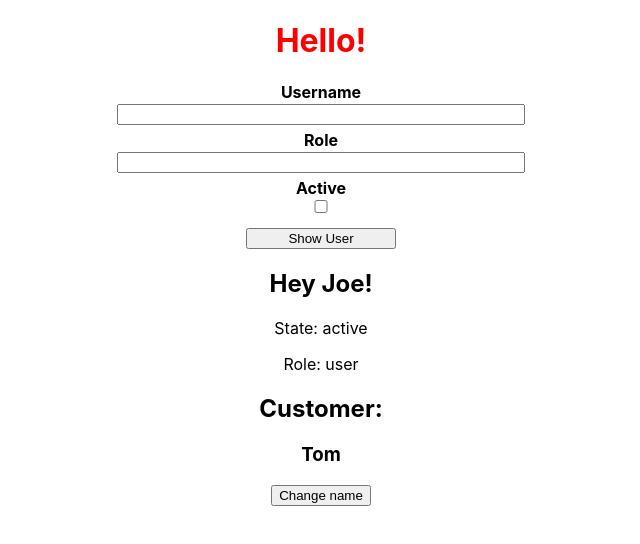
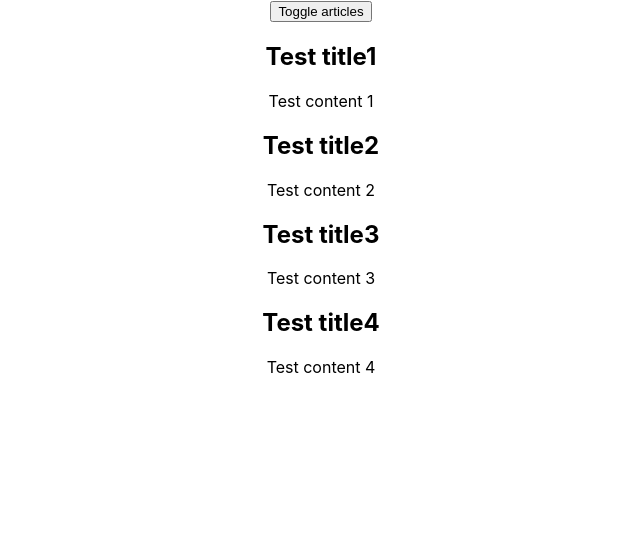
Before and after one commit to Jakubsoad/ReactTutorial, a React (Create React App) app: page / in a window 1280 px wide. Shown: the top 544 px of the page, without its empty margins (319-959 px from the left). Built offline with nearby package versions, Linux system fonts and the light colour scheme.

Commit message:
Dynamic rendering articles

```diff
--- a/src/App.jsx
+++ b/src/App.jsx
@@ -1,62 +1,50 @@
 import React from 'react';
 import './App.css';
-import User from './User/User';
-import Customer from './Customer/Customer'
+import Article from './Article/Article';
 
 class App extends React.Component {
 
-    active = "active";
-    disabled = "disabled";
-
     state = {
-        username: 'Joe',
-        role: 'user',
-        active: 'false'
+        articles: [
+            {
+                title: 'Test title1',
+                content: 'Test content 1'
+            },
+            {
+                title: 'Test title2',
+                content: 'Test content 2'
+            },
+            {
+                title: 'Test title3',
+                content: 'Test content 3'
+            },
+            {
+                title: 'Test title4',
+                content: 'Test content 4'
+            }
+        ],
+        showArticles: true
     };
 
-    onCopyHandler = () => {
-        //JTD
-        console.log('on copy handler');
+    toggleArticlesHandlers = () => {
+        const doesShow = this.state.showArticles;
+        this.setState({showArticles: !doesShow});
     };
 
-    onMouseEnter = () => {
-        //JTD
-        console.log('mouse enter');
-    };
+    render() {
 
-    onMouseLeave = () => {
-        //JTD
-        console.log('mouse leave');
-    };
+        let articles = null;
 
-    setUserDataHandler = () => {
-        const username = document.getElementById('username').value;
-        const role = document.getElementById('role').value;
-        const active = document.getElementById('active').checked;
+        if (this.state.showArticles) {
+            articles = this.state.articles.map(article => {
+                return(<Article title={article.title} content={article.content}/>);
+            });
+        }
 
-        this.setState({
-            username: username,
-            role: role,
-            active: active
-        });
-    }
-
-    render() {
         return (
             <div className='App'>
-                <h1 className='red-color' onCopy={this.onCopyHandler} onMouseEnter={this.onMouseEnter} onMouseLeave={this.onMouseLeave}>Hello!</h1>
-
-                <div className="form-container">
-                    <label className="label">Username</label>
-                    <input className="form-element" type="text" id="username"/>
-                    <label className="label">Role</label>
-                    <input className="form-element" type="text" id="role"/>
-                    <label className="label">Active</label>
-                    <input className="form-element" type="checkbox" id="active"/>
-                    <button onClick={this.setUserDataHandler} className="form-button">Show User</button>
-                </div>
-                <User username={this.state.username} role={this.state.role}>{this.state.active ? this.active : this.disabled}</User>
-                <Customer></Customer>
+                <button onClick={this.toggleArticlesHandlers}>Toggle articles</button>
+                { articles }
             </div>
         );
     }
--- /dev/null
+++ b/src/Article/Article.js
@@ -0,0 +1,13 @@
+import React from "react";
+
+const Article = props => {
+
+    return(
+        <div>
+            <h2>{props.title}</h2>
+            <p>{props.content}</p>
+        </div>
+    );
+}
+
+export default Article;
```
